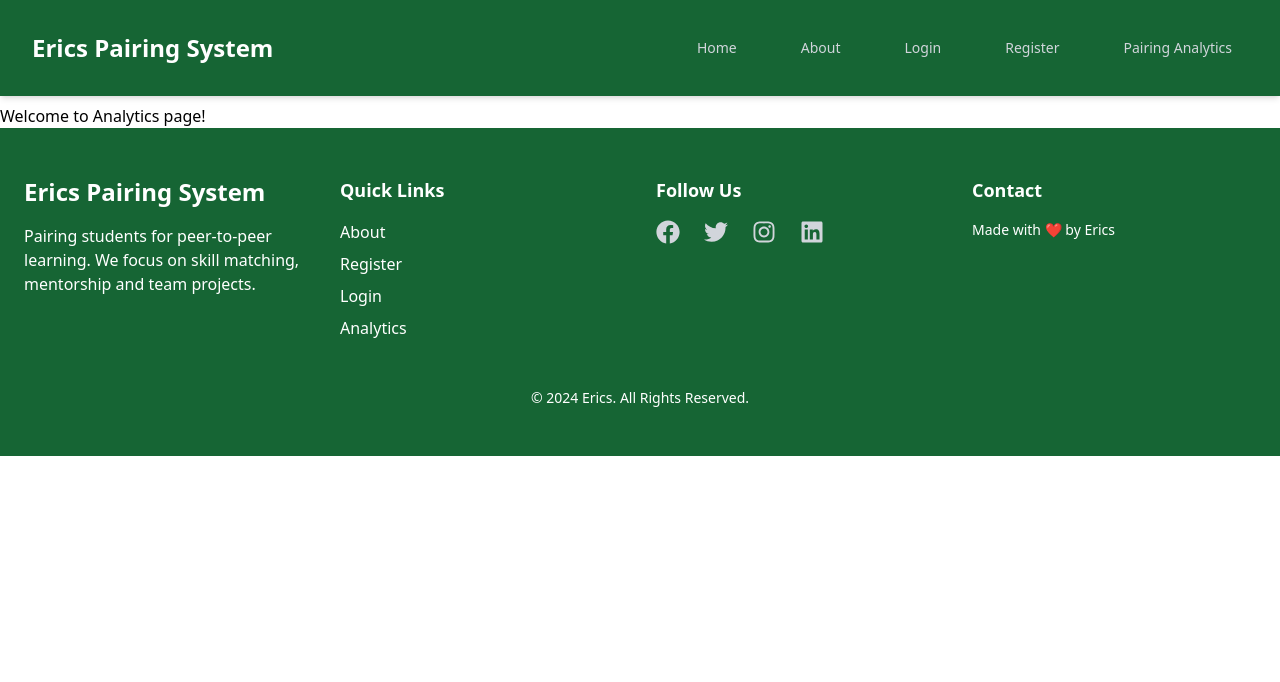
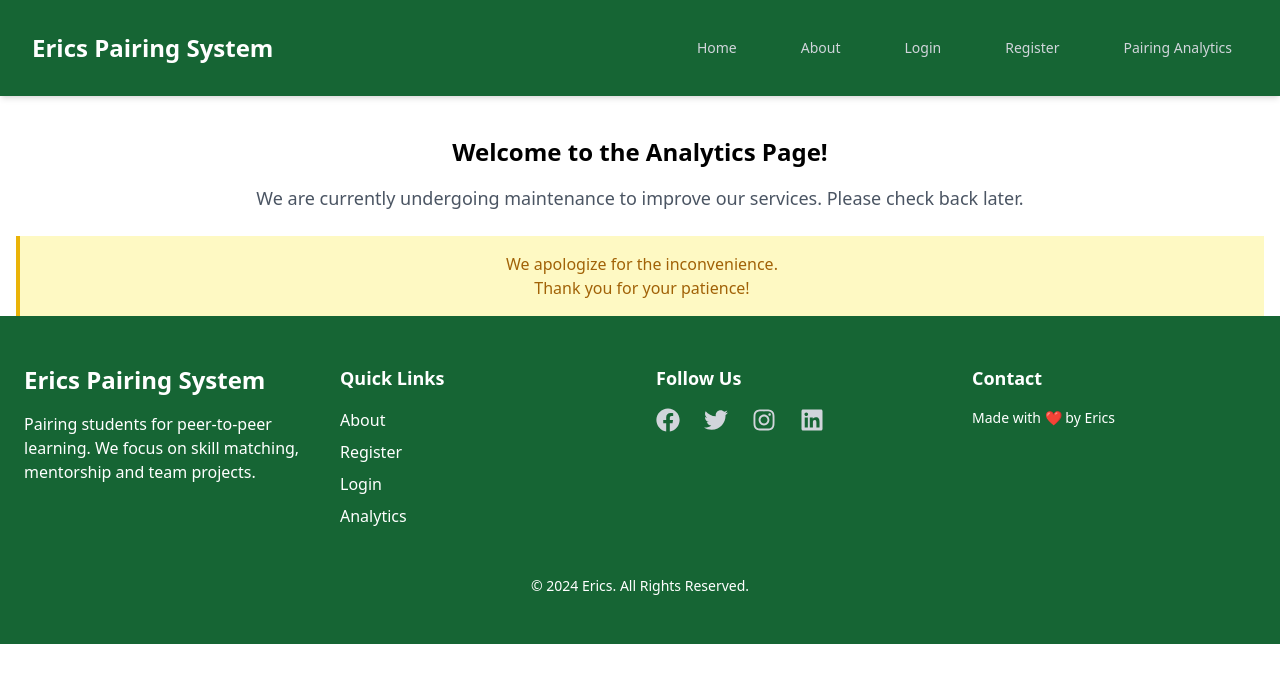
Before and after one commit to ErickGichuki/pair, a Next.js app: page /analytics in a window 1280 px wide. Shown: the top 682 px of the page. Built offline with nearby package versions, Linux system fonts and the light colour scheme.

Commit message:
refactor:modify the analytics page

```diff
--- a/app/analytics/page.js
+++ b/app/analytics/page.js
@@ -1,11 +1,20 @@
 import React from 'react'
 
-function page() {
+function Page() {
   return (
-    <div className='pt-2'>
-      <h2>Welcome to Analytics page!</h2>
+    <div className='pt-10 px-4'>
+      <h2 className='text-2xl font-bold text-center'>Welcome to the Analytics Page!</h2>
+      <p className='mt-4 text-lg text-center text-gray-600'>
+        We are currently undergoing maintenance to improve our services. Please check back later.
+      </p>
+      <div className='mt-6 text-center'>
+        <div className='bg-yellow-100 border-l-4 border-yellow-500 text-yellow-700 p-4'>
+          <p className='font-medium'>We apologize for the inconvenience.</p>
+          <p>Thank you for your patience!</p>
+        </div>
+      </div>
     </div>
   )
 }
 
-export default page
+export default Page
```
